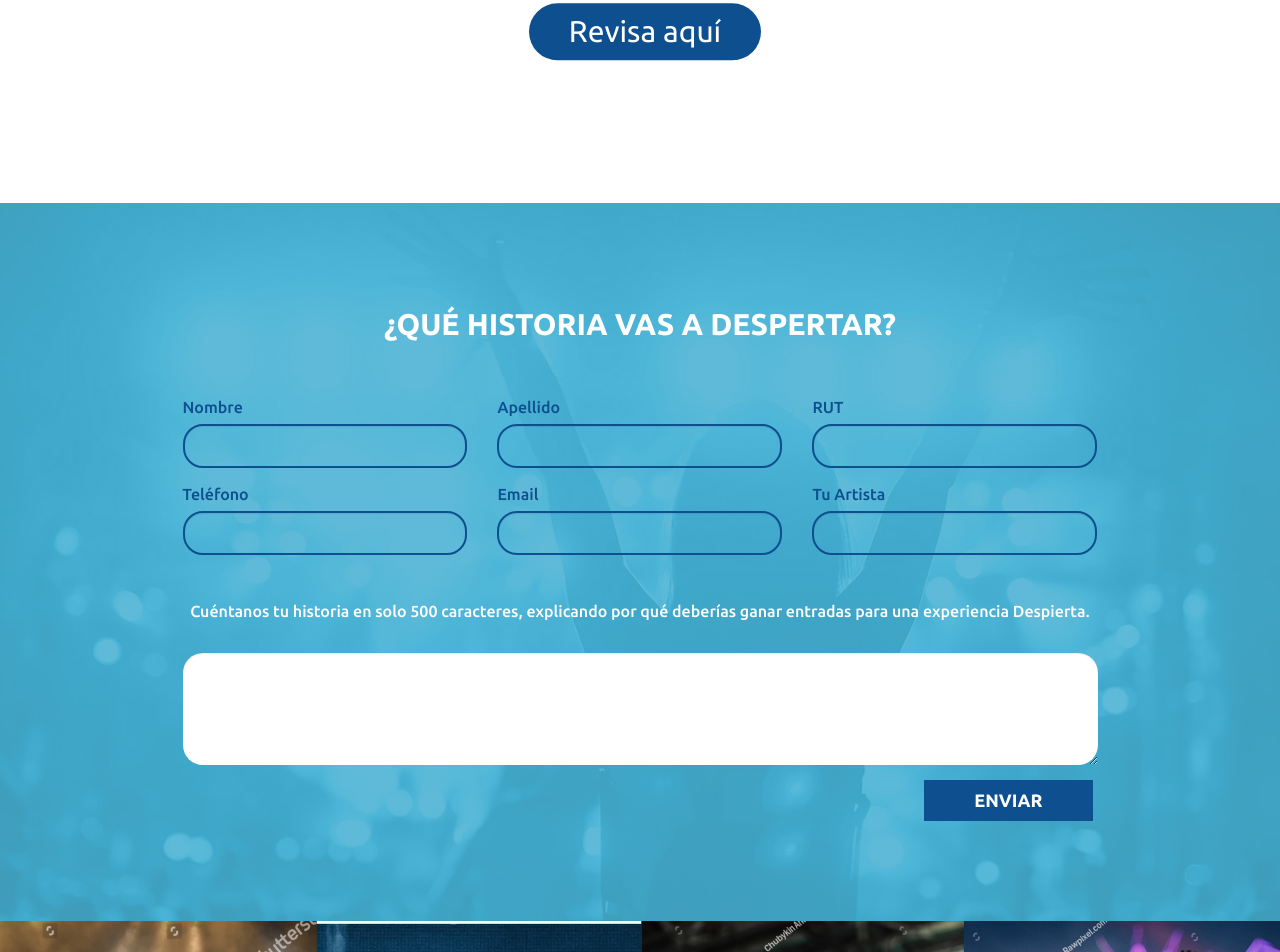
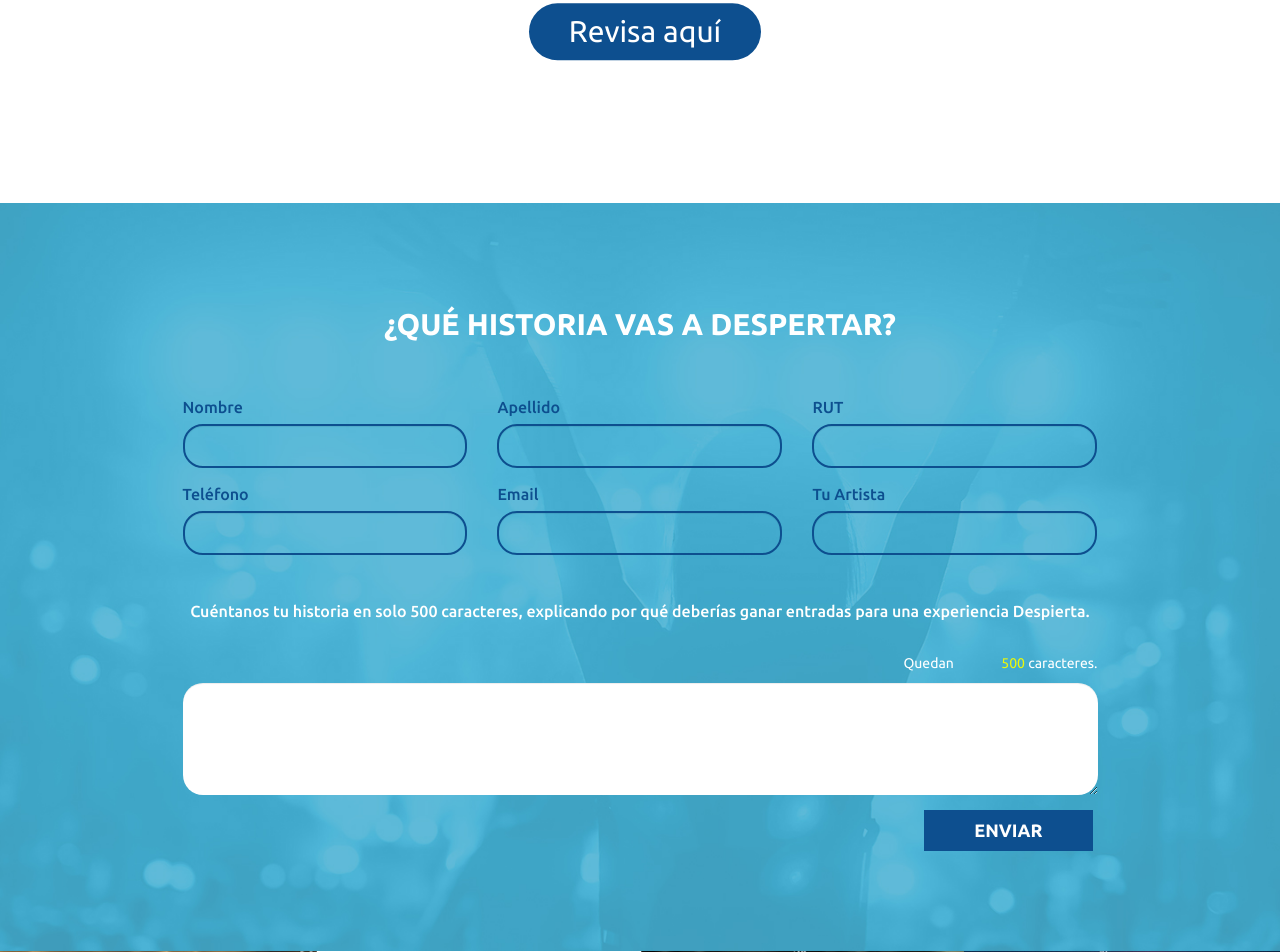
Before and after one commit to seo2/ProyectoDespierta, a PHP site: page / in a window 1280 px wide. Shown: the part 1706-2658 px from the top of the page. Run offline with PHP 8.4, Linux system fonts and the light colour scheme; some libraries are stand-ins or nearby versions.

Commit message:
puesto rango de caracteres para text area

```diff
--- a/assets/css/custom.css
+++ b/assets/css/custom.css
@@ -235,9 +235,13 @@
 
 @media (max-width: 768px) { section#participa #formParticipa { margin-top: 20px; } }
 
+section#participa #formParticipa .form-group.comment p { color: white; font-size: 14px; }
+
+section#participa #formParticipa .form-group.comment p input#contador { background-color: transparent; border: none; color: #ebf809; text-align: right; margin: 0; padding: 0; }
+
 section#participa #formParticipa .form-group label { color: #0d4f8f; font-size: 16px; font-size: 1rem; font-weight: 500; }
 
-section#participa #formParticipa .form-group label.comment { color: white; }
+section#participa #formParticipa .form-group label.comment { color: white; position: relative; }
 
 section#participa #formParticipa .form-group label.error { color: #ebf809; }
 
--- a/assets/js/despierta.js
+++ b/assets/js/despierta.js
@@ -1,3 +1,17 @@
+/*text area counter*/
+function textCounter( field, countfield, maxlimit ) {
+ if ( field.value.length > maxlimit ) {
+  field.value = field.value.substring( 0, maxlimit );
+  field.blur();
+  field.focus();
+  return false;
+ } else {
+  countfield.value = maxlimit - field.value.length;
+ }
+}
+
+
+
  			// ===== Scroll to Top ====
               $('#btn-subir').click(function() {      // When arrow is clicked
                   $('body,html').animate({
--- a/index.php
+++ b/index.php
@@ -105,7 +105,8 @@
 						<div class="col-sm-12">
 							<div class="form-group comment">
 								<label class="comment" for="comment">Cuéntanos tu historia en solo 500 caracteres, explicando por qué deberías ganar entradas para una experiencia Despierta.</label>
-								<textarea class="form-control required" rows="5" name="comment"  title="campo requerido"></textarea>
+								 <p class="text-right">Quedan <input id="contador" onblur="textCounter(this.form.recipients,this,500);" disabled  onfocus="this.blur();" tabindex="999" maxlength="3" size="3" value="500" name="counter"> caracteres.</p>
+								<textarea onblur="textCounter(this,this.form.counter,500);" onkeyup="textCounter(this,this.form.counter,500);" class="form-control required" rows="5" name="comment"  title="campo requerido"></textarea>
 							</div>
 							<div id="success"></div>
 						</div>
```
Also changed, not shown: assets/sass/sections/_participa.scss (+23 -0 lines), 1 other file.
